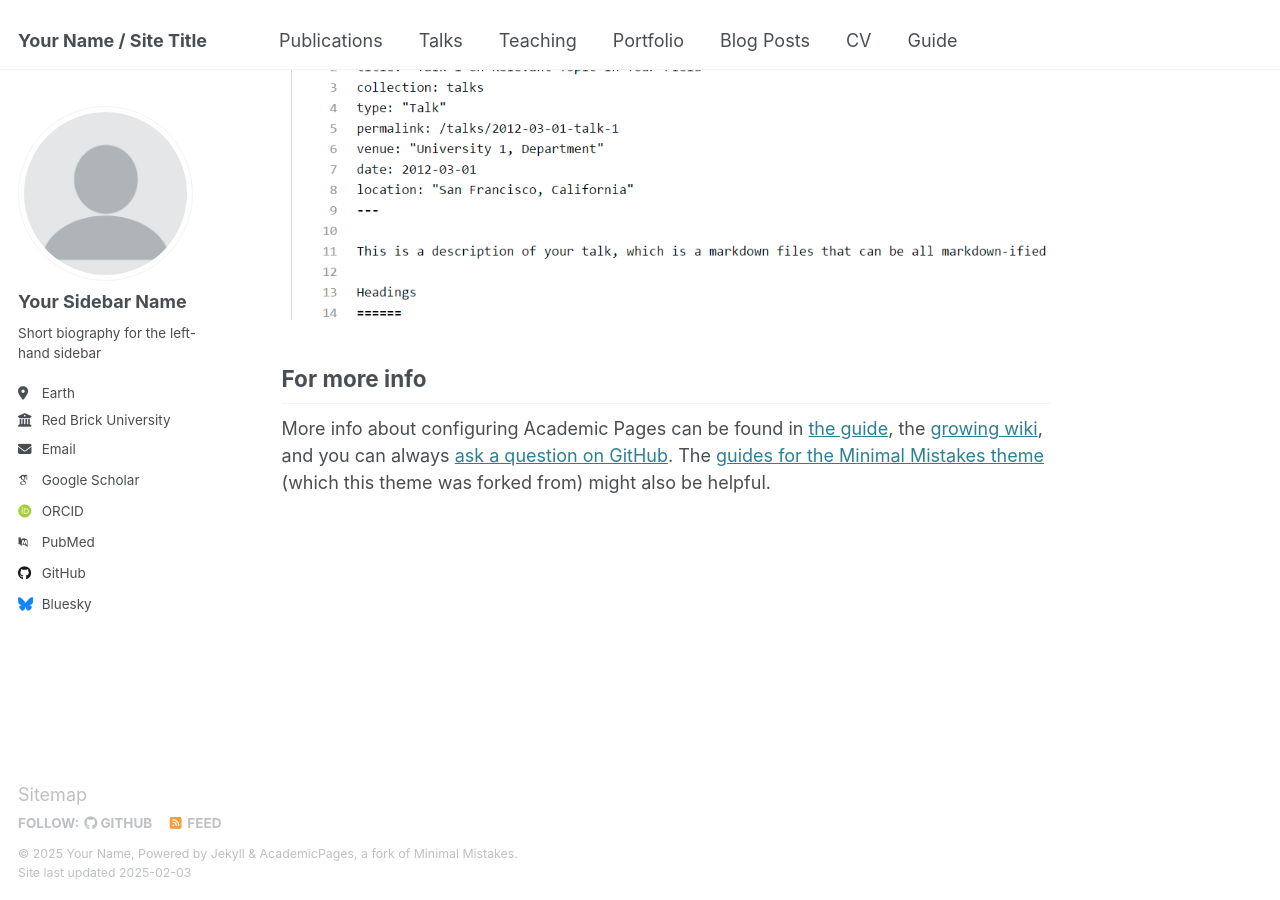
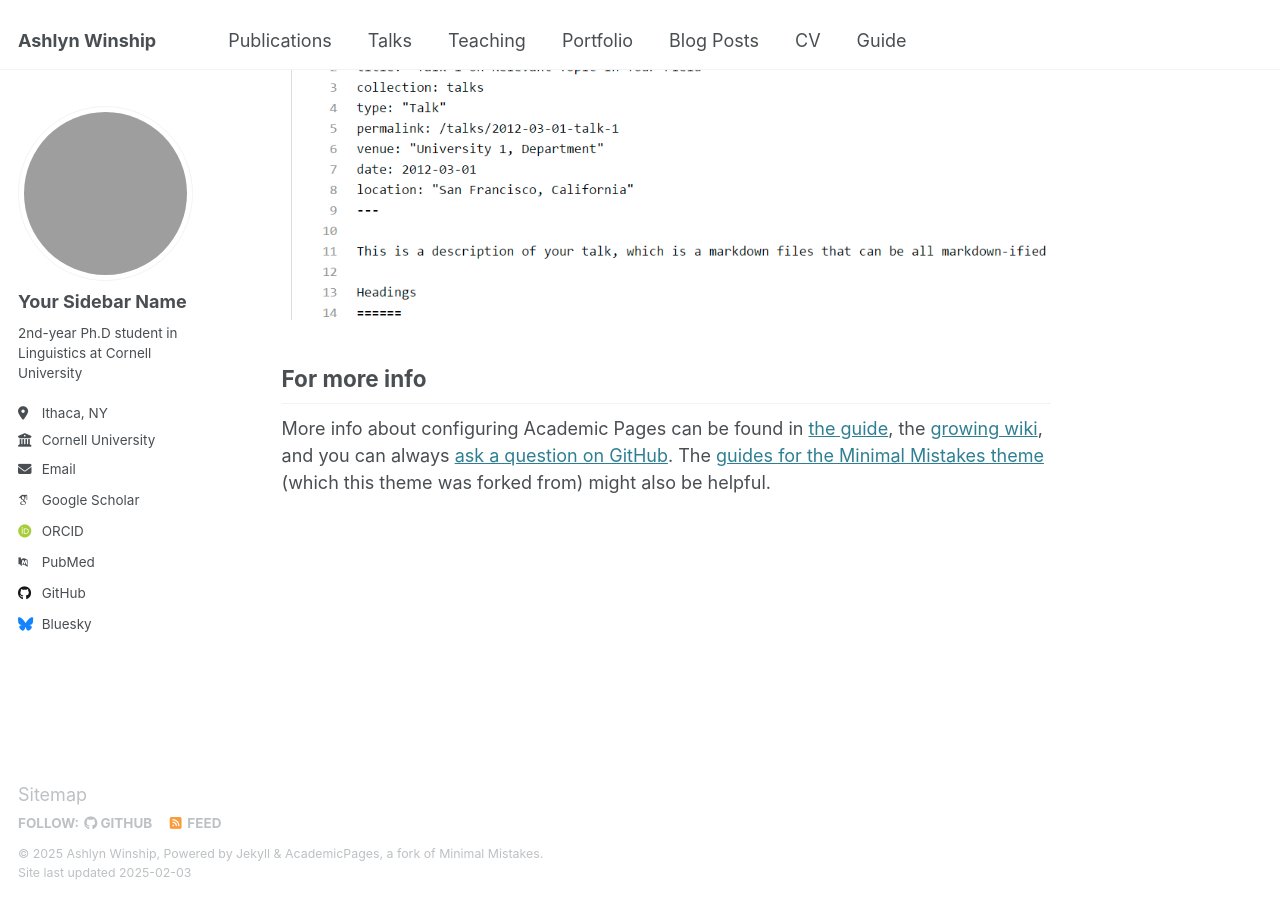
Before and after one commit to ashlynwinship/ashlynwinship.github.io, a Jekyll site: the page built from _pages/about.md, in a window 1280 px wide and 900 px high, scrolled down 2642 px. Built offline with Jekyll 4.4.1, drawn with Linux system fonts in a browser that asks for light colours; some web fonts are replaced; grey boxes are pictures that could not be loaded.

Commit message:
Update _config.yml

```diff
--- a/_config.yml
+++ b/_config.yml
@@ -9,11 +9,11 @@
 # Basic Site Settings
 locale                   : "en-US"
 site_theme               : "default"
-title                    : "Your Name / Site Title"
+title                    : "Ashlyn Winship"
 title_separator          : "-"
-name                     : &name "Your Name"
-description              : &description "personal description"
-url                      : https://academicpages.github.io # the base hostname & protocol for your site e.g. "https://[your GitHub username].github.io"
+name                     : &name "Ashlyn Winship"
+description              : &description "2nd-year Ph.D student in Linguistics at Cornell University"
+url                      : https://academicpages.github.io # the base hostname & protocol for your site e.g. "https://ashlynwinship.github.io"
 baseurl                  : "" # the subpath of your site, e.g. "/blog"
 repository               : "academicpages/academicpages.github.io"
 
@@ -22,14 +22,14 @@ repository               : "academicpages/academicpages.github.io"
 #               Additional customization can be done by editing /_includes/author-profile.html
 author:
   # Biographic information
-  avatar           : "profile.png"
+  avatar           : "https://avatars.githubusercontent.com/u/31753597?v=4"
   name             : "Your Sidebar Name"
   pronouns         : # example: "she/her"
-  bio              : "Short biography for the left-hand sidebar"
-  location         : "Earth"
-  employer         : "Red Brick University"
+  bio              : "2nd-year Ph.D student in Linguistics at Cornell University"
+  location         : "Ithaca, NY"
+  employer         : "Cornell University"
   uri              : # URL
-  email            : "none@example.org"
+  email            : "alw329@cornell.edu"
 
   # Academic websites
   arxiv            : # URL - Update with the correct link to your profile
```
